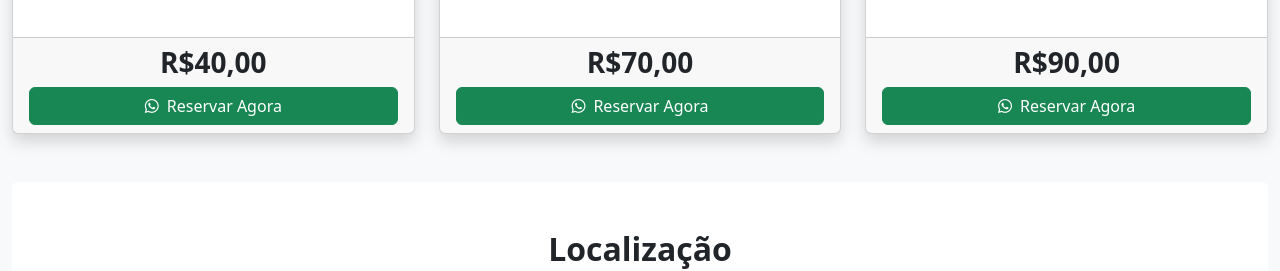
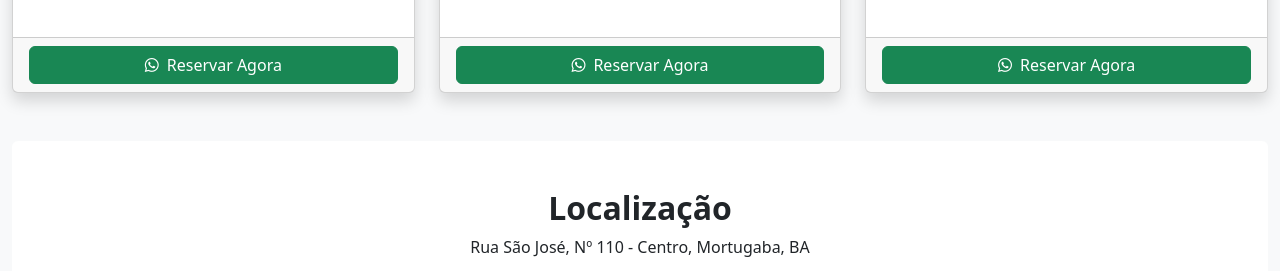
Before and after one commit to Lucas19Alves/hotel-landing-page, a plain HTML site: page index.html in a window 1280 px wide. Shown: the part 2078-2349 px from the top of the page. Drawn offline with nearby package versions, Linux system fonts and the light colour scheme.

Commit message:
remoção de preços

```diff
--- a/index.html
+++ b/index.html
@@ -136,7 +136,6 @@
                             </ul>
                         </div>
                         <div class="card-footer">
-                            <h3 class="fw-bold mb-2">R$40,00</h3>
                             <a href="https://wa.me/77992067598" class="btn btn-success w-100">
                                 <i class="fab fa-whatsapp me-2"></i>Reservar Agora
                             </a>
@@ -162,7 +161,6 @@
                             </ul>
                         </div>
                         <div class="card-footer">
-                            <h3 class="fw-bold mb-2">R$70,00</h3>
                             <a href="https://wa.me/77992067598" class="btn btn-success w-100">
                                 <i class="fab fa-whatsapp me-2"></i>Reservar Agora
                             </a>
@@ -189,7 +187,6 @@
                             </ul>
                         </div>
                         <div class="card-footer">
-                            <h3 class="fw-bold mb-2">R$90,00</h3>
                             <a href="https://wa.me/77992067598" class="btn btn-success w-100">
                                 <i class="fab fa-whatsapp me-2"></i>Reservar Agora
                             </a>
```
